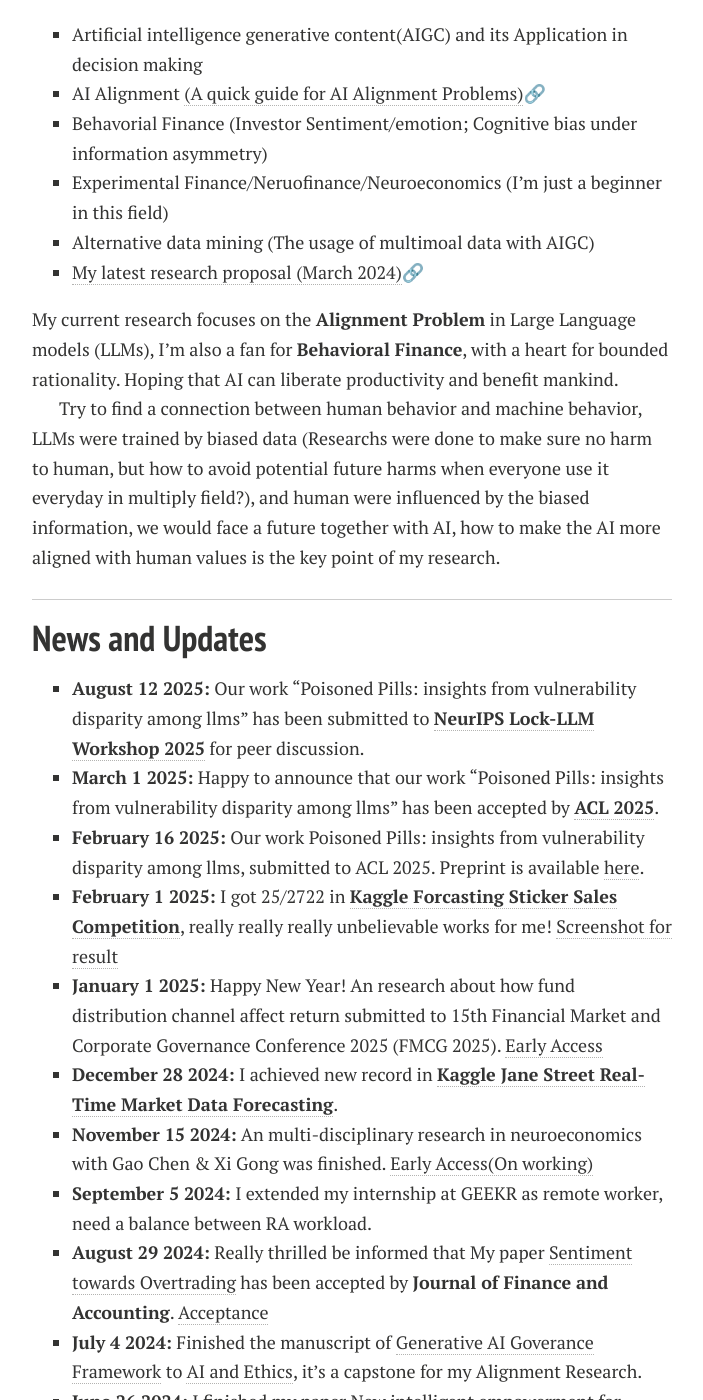
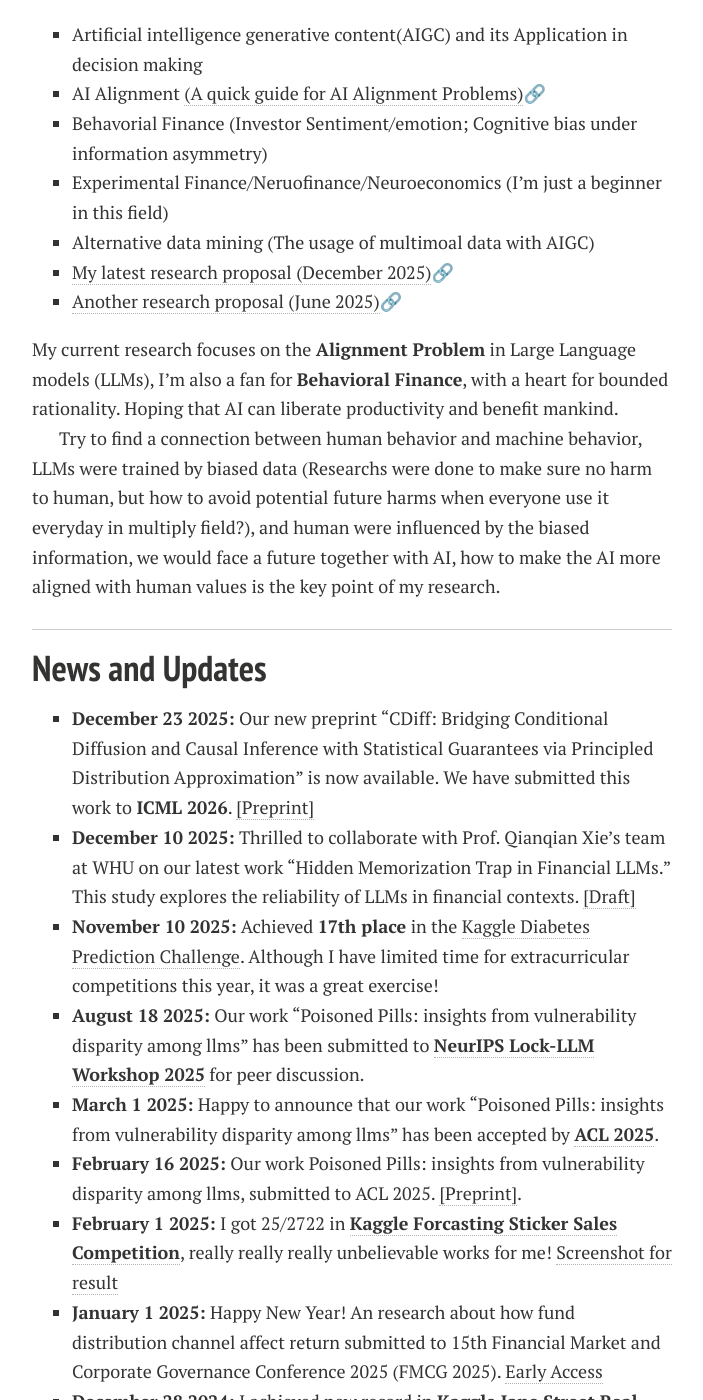
Before and after one commit to HeliumPeng/HeliumPeng.github.io, a Jekyll site: the page built from index.md, in a window 1280 px wide and 1400 px high, scrolled down 797 px. Shown: the whole window, without its empty margins (288-991 px from the left). Built offline with Jekyll 4.4.1, drawn with Linux system fonts in a browser that asks for light colours; nearby versions of some CDN libraries; comment, search, counter and statistics services are not loaded; a style sheet for code colours, icons or effects is not loaded; our own code applies the rules of GitHub Pages for plain Markdown files.

Commit message:
随笔更新

```diff
--- a/index.md
+++ b/index.md
@@ -29,7 +29,8 @@ If you are interested in any aspect of me, I would love to chat and collaborate,
 - Behavorial Finance (Investor Sentiment/emotion; Cognitive bias under information asymmetry)
 - Experimental Finance/Neruofinance/Neuroeconomics (I'm just a beginner in this field)
 - Alternative data mining (The usage of multimoal data with AIGC)
-- [My latest research proposal (March 2024)](https://heliumpeng.github.io/file/Peng-RP-2024.3.pdf)🔗
+- [My latest research proposal (December 2025)](https://heliumpeng.github.io/file/Research_Proposal20261201.pdf)🔗
+- [Another research proposal (June 2025)](https://heliumpeng.github.io/file/RP_Peng-630.pdf)🔗
 
 My current research focuses on the **Alignment Problem** in Large Language models (LLMs), I'm also a fan for **Behavioral Finance**, with a heart for bounded rationality. Hoping that AI can liberate productivity and benefit mankind.
 
@@ -38,9 +39,12 @@ Try to find a connection between human behavior and machine behavior, LLMs were
 ---
 
 ## News and Updates
-- **August 12 2025:** Our work "Poisoned Pills: insights from vulnerability disparity among llms" has been submitted to [**NeurIPS Lock-LLM Workshop 2025**](https://lock-llm.github.io/) for peer discussion.
+- **December 23 2025:** Our new preprint "CDiff: Bridging Conditional Diffusion and Causal Inference with Statistical Guarantees via Principled Distribution Approximation" is now available. We have submitted this work to **ICML 2026**. [[Preprint]](https://heliumpeng.github.io/mypaper/2025/ICML2026submission.pdf)
+- **December 10 2025:** Thrilled to collaborate with Prof. Qianqian Xie's team at WHU on our latest work "Hidden Memorization Trap in Financial LLMs." This study explores the reliability of LLMs in financial contexts. [[Draft]](https://heliumpeng.github.io/mypaper/2025/%E5%A4%A7%E6%A8%A1%E5%9E%8B%E9%A2%84%E6%B5%8B%E9%87%91%E8%9E%8D%E7%9A%84%E5%9B%9E%E5%BF%86%E6%80%A7%E8%B4%A8%E5%88%9D%E7%A8%BF.pdf)
+- **November 10 2025:** Achieved **17th place** in the [Kaggle Diabetes Prediction Challenge](https://www.kaggle.com/competitions/playground-series-s5e12/overview). Although I have limited time for extracurricular competitions this year, it was a great exercise!
+- **August 18 2025:** Our work "Poisoned Pills: insights from vulnerability disparity among llms" has been submitted to [**NeurIPS Lock-LLM Workshop 2025**](https://lock-llm.github.io/) for peer discussion.
 - **March 1 2025:** Happy to announce that our work "Poisoned Pills: insights from vulnerability disparity among llms" has been accepted by [**ACL 2025**](https://openreview.net/forum?id=AxRiACikG6&noteId=uf6p7sP67p&referrer=%5BAuthor%20Console%5D(%2Fgroup%3Fid%3Daclweb.org%2FACL%2FARR%2F2025%2FFebruary%2FAuthors%23your-submissions)).
-- **February 16 2025:** Our work Poisoned Pills: insights from vulnerability disparity among llms, submitted to ACL 2025. Preprint is available [here](https://heliumpeng.github.io/mypaper/2025/Poison_Pills_Preprints.pdf).
+- **February 16 2025:** Our work Poisoned Pills: insights from vulnerability disparity among llms, submitted to ACL 2025. [[Preprint]](https://heliumpeng.github.io/mypaper/2025/Poison_Pills_Preprints.pdf).
 - **February 1 2025:** I got 25/2722 in [**Kaggle Forcasting Sticker Sales Competition**](https://www.kaggle.com/competitions/playground-series-s5e1), really really really unbelievable works for me! [Screenshot for result](https://heliumpeng.github.io/file/Forecasting Sticker Sales25名.png)
 - **January 1 2025:** Happy New Year! An research about how fund distribution channel affect return submitted to 15th Financial Market and Corporate Governance Conference 2025 (FMCG 2025). [Early Access](https://papers.ssrn.com/sol3/papers.cfm?abstract_id=5150315)
 - **December 28 2024:** I achieved new record in [**Kaggle Jane Street Real-Time Market Data Forecasting**](https://heliumpeng.github.io/file/JaneStreet%E7%AB%9E%E8%B5%9B%E9%93%B6%E7%89%8C119%E5%90%8D.png).
```
Also changed, not shown: blogs.md (+8 -0 lines), blogs/blog2024/2024-9-15_Blog.md (+1 -1 lines), blogs/blog2025/2025-2-16_Blog.md (added, +11 -0 lines), blogs/blog2025/2025-9-01_Blog.md (added, +14 -0 lines).
